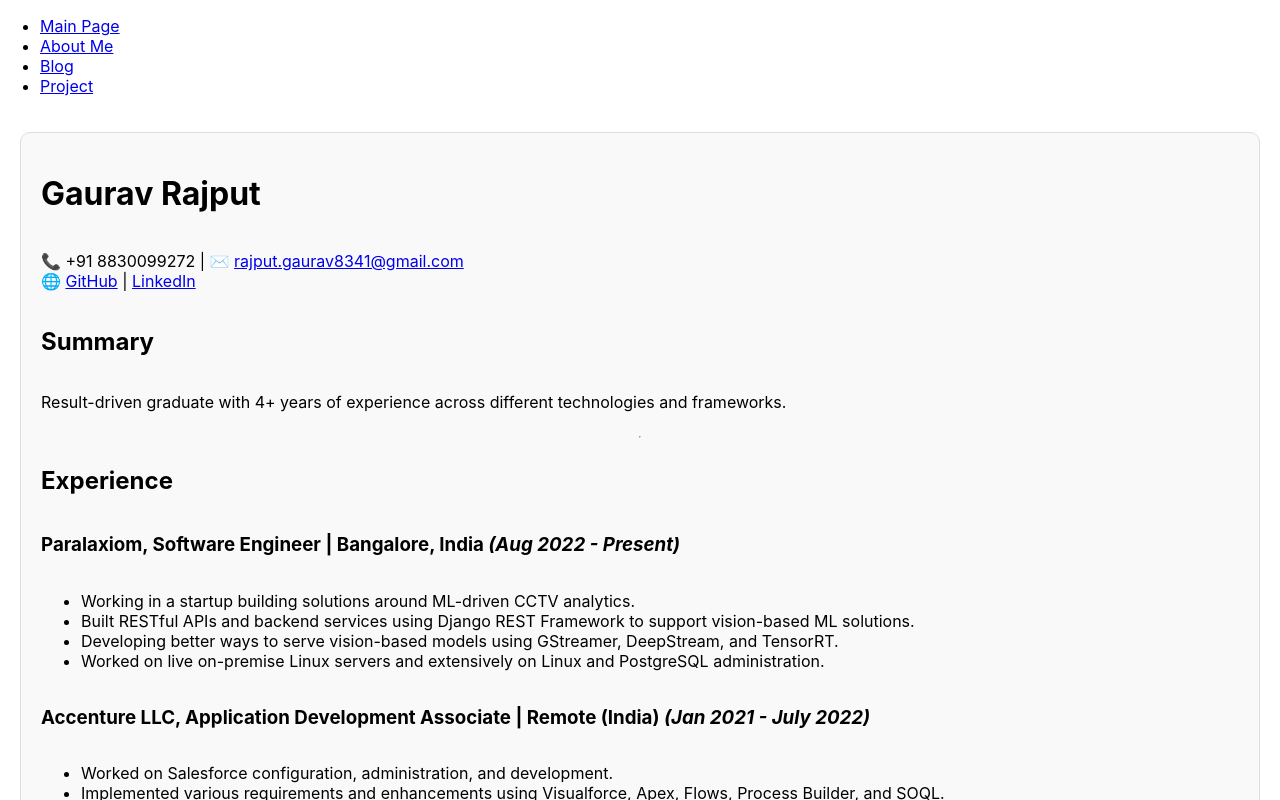
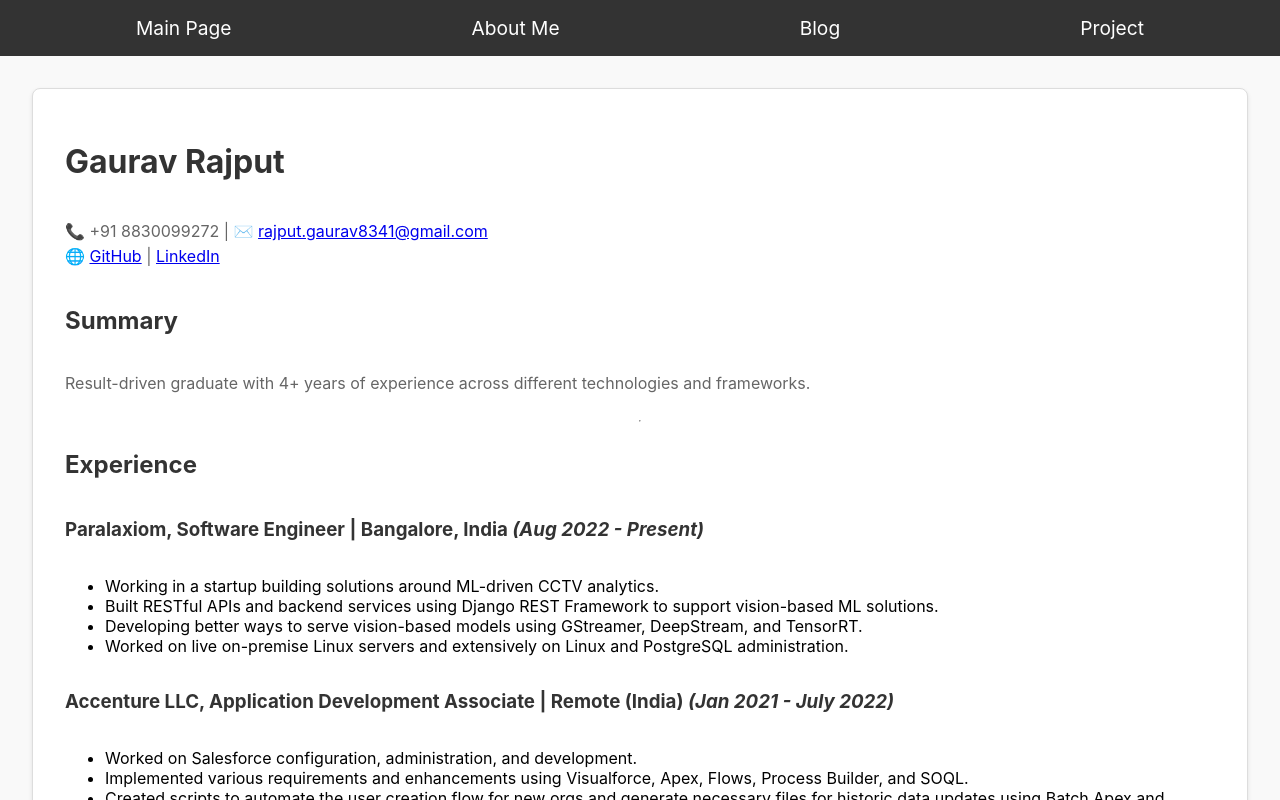
Before and after one commit to gaurav8341/gaurav8341.github.io, a React (Create React App) app in the folder frontend/: page / in a window 1280 px wide. Shown: the top 800 px of the page. Built offline with nearby package versions, Linux system fonts and the light colour scheme.

Commit message:
some basic css

```diff
--- /dev/null
+++ b/frontend/src/Header.css
@@ -0,0 +1,26 @@
+.navbar {
+    background-color: #333;
+    padding: 1rem;
+}
+
+.navbar-menu {
+    list-style: none;
+    display: flex;
+    justify-content: space-around;
+    margin: 0;
+    padding: 0;
+}
+
+.navbar-item {
+    margin: 0 1rem;
+}
+
+.navbar-link {
+    color: white;
+    text-decoration: none;
+    font-size: 1.2rem;
+}
+
+.navbar-link:hover {
+    text-decoration: underline;
+}
--- a/frontend/src/Header.js
+++ b/frontend/src/Header.js
@@ -1,16 +1,17 @@
 import React from 'react';
 import { Link } from 'react-router-dom';
+import './Header.css';
 
 const Header = () => {
     console.log('Header.js');
     return (
         <header>
-            <nav>
-                <ul>
-                    <li><Link to="/">Main Page</Link></li>
-                    <li><Link to="/profile">About Me</Link></li>
-                    <li><Link to="/blogs">Blog</Link></li>
-                    <li><Link to="/projects">Project</Link></li>
+            <nav className="navbar">
+                <ul className="navbar-menu">
+                    <li className="navbar-item"><Link to="/" className="navbar-link">Main Page</Link></li>
+                    <li className="navbar-item"><Link to="/profile" className="navbar-link">About Me</Link></li>
+                    <li className="navbar-item"><Link to="/blogs" className="navbar-link">Blog</Link></li>
+                    <li className="navbar-item"><Link to="/projects" className="navbar-link">Project</Link></li>
                 </ul>
             </nav>
         </header>
--- a/frontend/src/ProfilePage.css
+++ b/frontend/src/ProfilePage.css
@@ -3,27 +3,44 @@
     display: flex;
     flex-direction: column;
     align-items: center;
-    padding: 20px;
-  }
+    padding: 2rem;
+    background-color: #f9f9f9;
+}
 
-  .profile-info {
+.profile-info {
     display: flex;
     flex-direction: column;
     /* align-items: center; */
     border: 1px solid #ddd;
-    padding: 20px;
-    border-radius: 10px;
-    background-color: #f9f9f9;
-  }.profile-info div {
+    padding: 2rem;
+    border-radius: 8px;
+    background-color: white;
+    box-shadow: 0 2px 4px rgba(0, 0, 0, 0.1);
+}
+
+.profile-info h1, .profile-info h2, .profile-info h3 {
+    color: #333;
+}
+
+.profile-info p {
+    line-height: 1.6;
+    color: #666;
+}
+
+.profile-info div {
     margin-bottom: 10px;
-  }button {
+}
+
+button {
     background-color: #007bff;
     color: white;
     border: none;
     padding: 10px 20px;
     border-radius: 5px;
     cursor: pointer;
-  }button:disabled {
+}
+
+button:disabled {
     background-color: #c0c0c0;
     cursor: not-allowed;
-  }
+}
```
